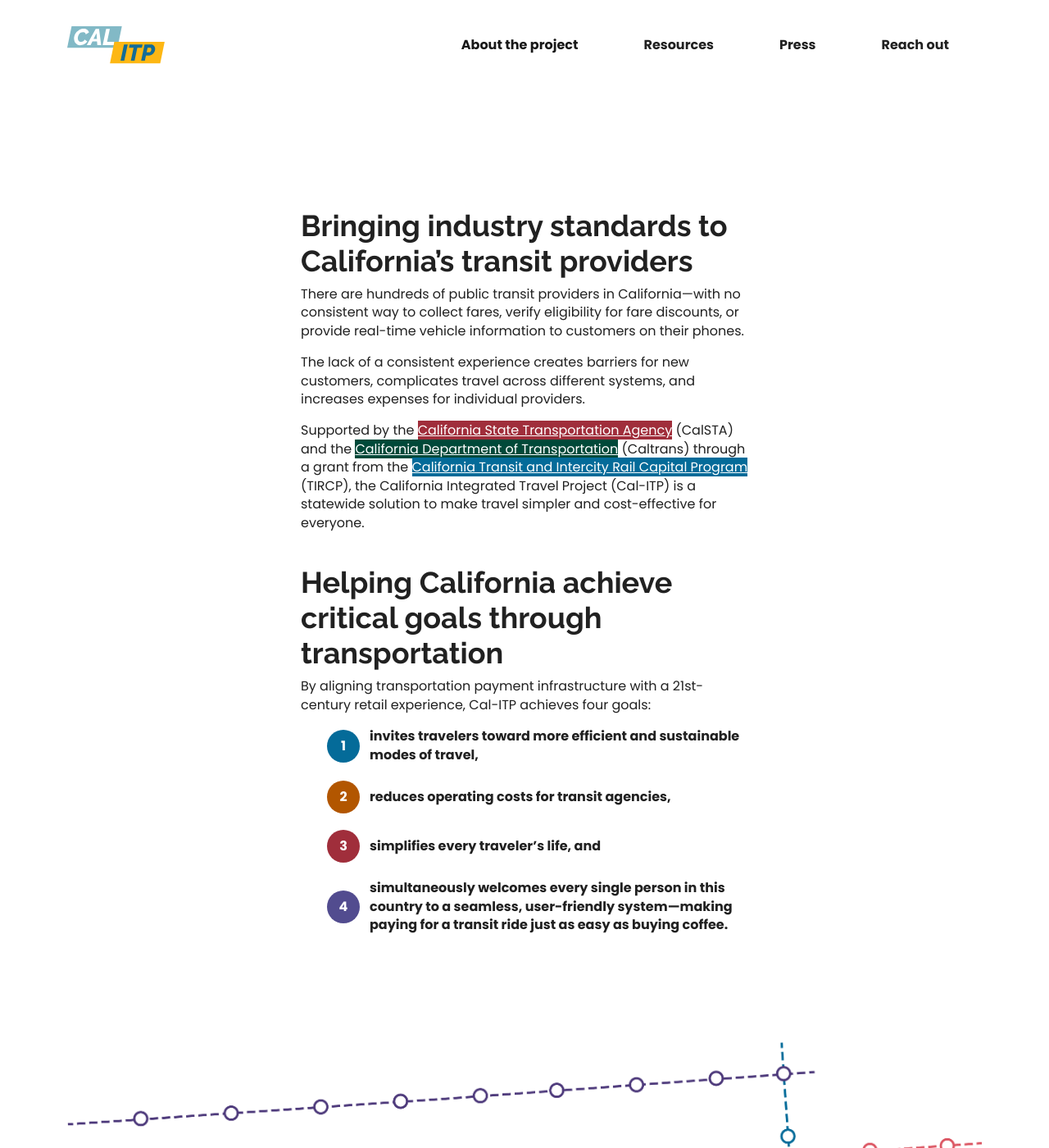
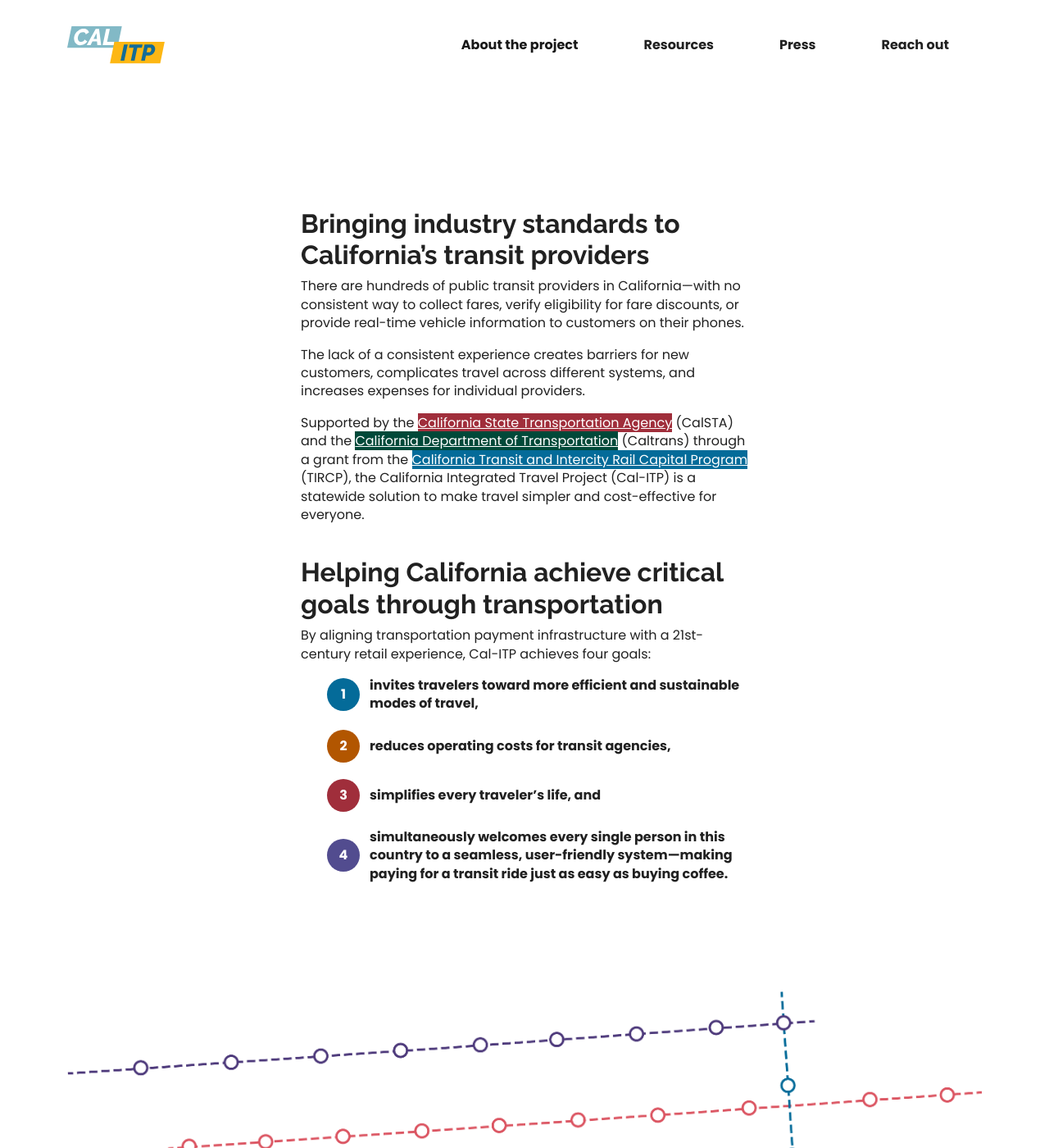
Before and after one commit to cal-itp/calitp.org, a Jekyll site: the page built from src/index.html, in a window 1280 px wide and 1400 px high, scrolled down 702 px. Shown: the whole window at 82% size. Built offline with Jekyll 4.4.1, drawn with Linux system fonts in a browser that asks for light colours.

Commit message:
refactor(type): use bootstrap h styles, override if different

```diff
--- a/src/stylesheets/main.css
+++ b/src/stylesheets/main.css
@@ -28,17 +28,15 @@
 
 h1 {
   font-weight: 700;
-  font-size: 40px;
-  line-height: 120%;
   margin-bottom: 19px;
 }
 
-h2 {
+/* h2 {
   font-size: 36px;
-}
+} */
 
 h3 {
-  font-size: 30px;
+  font-size: 24px;
 }
 
 h4,
```
